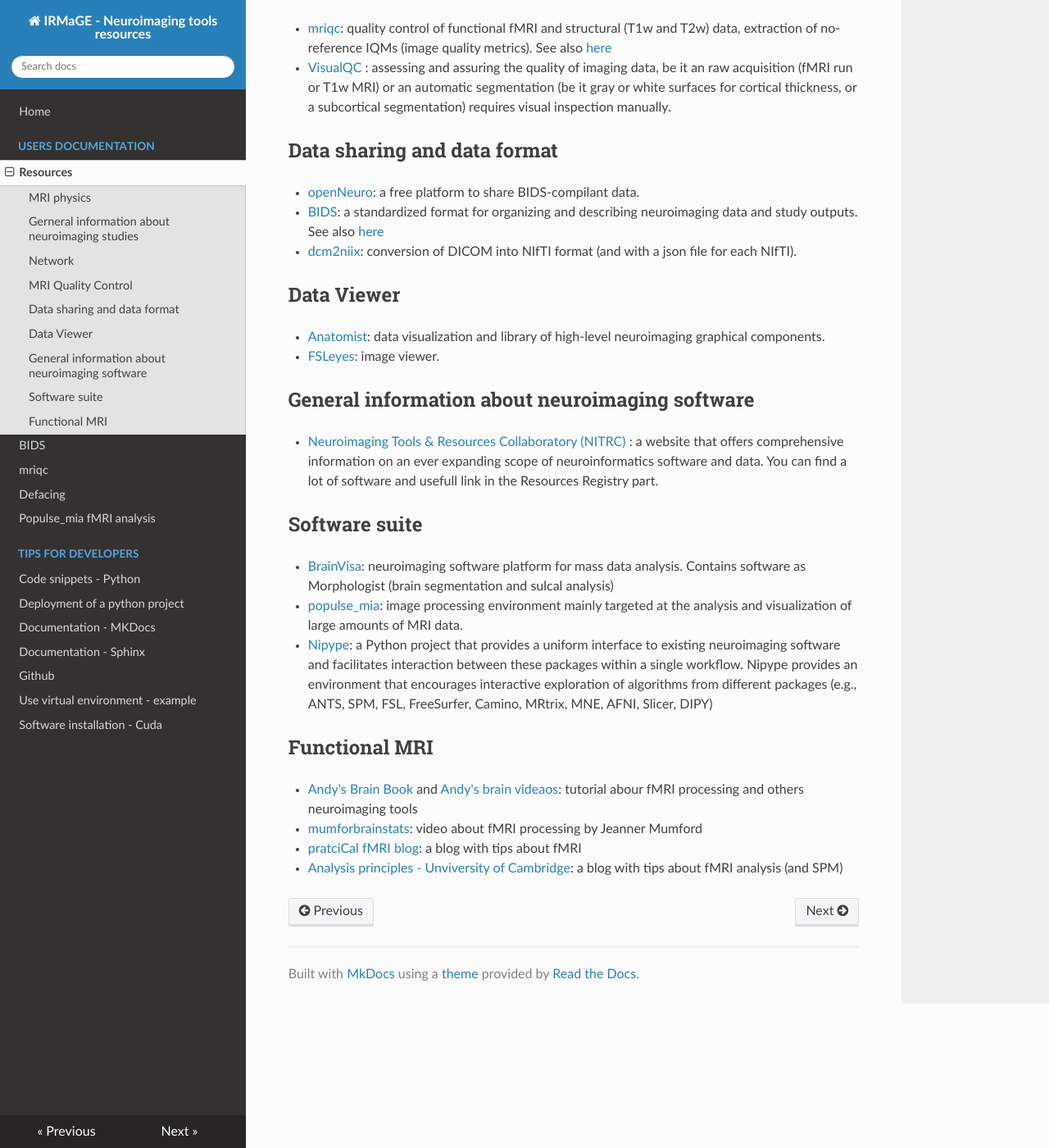
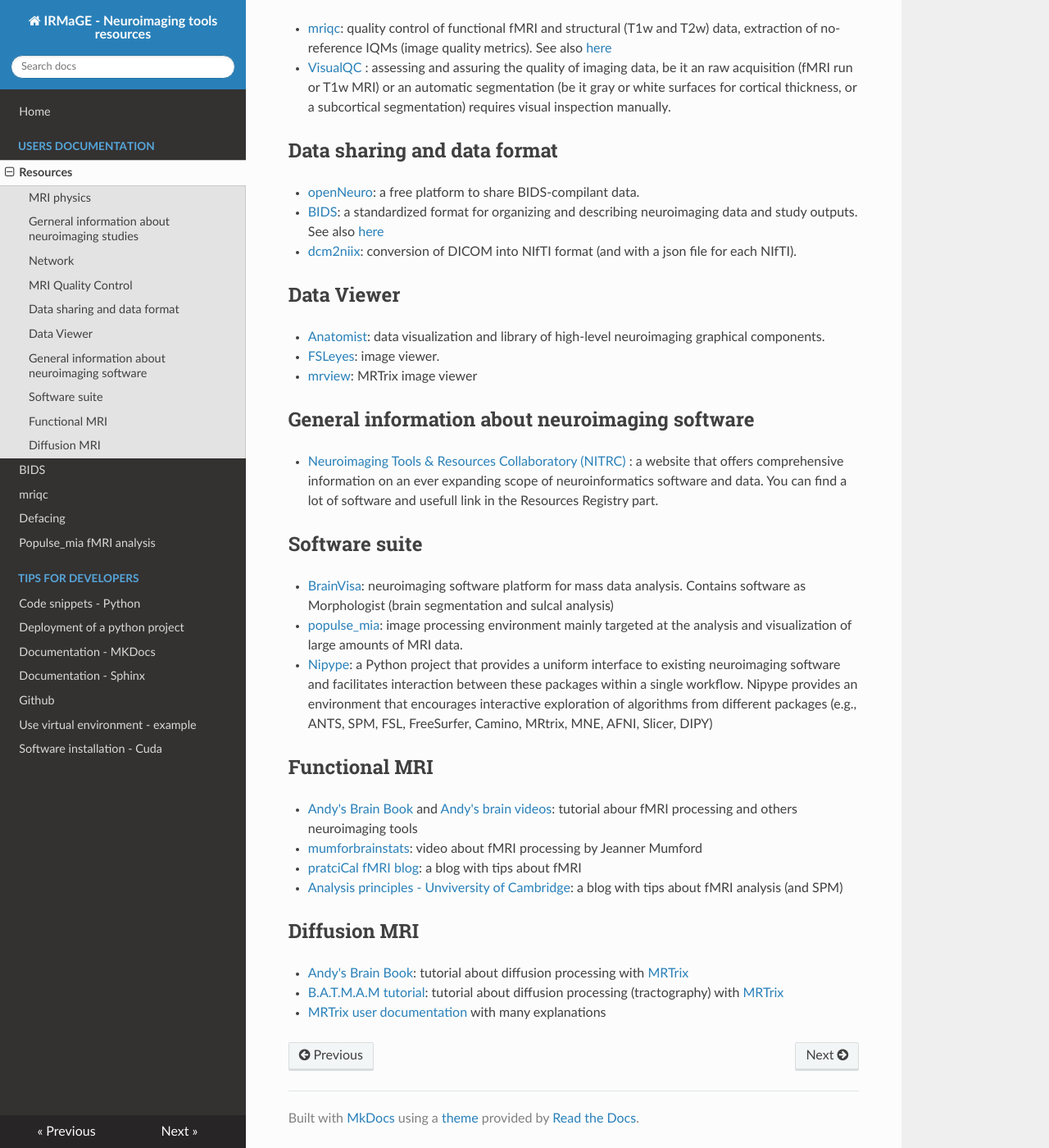
Before and after one commit to IRMaGe-3T/irmage-tools-resources, an MkDocs documentation site: the page built from docs/users/resources.md, in a window 1280 px wide and 1400 px high, scrolled down 625 px. Shown: the whole window at 82% size. Built offline with MkDocs 1.6.1, drawn with Linux system fonts in a browser that asks for light colours; nearby versions of some CDN libraries.

Commit message:
add resources

```diff
--- a/docs/users/resources.md
+++ b/docs/users/resources.md
@@ -26,6 +26,7 @@ Please note that this resources are not exhaustive.
 ## Data Viewer
 - [Anatomist](https://brainvisa.info/web/anatomist.html): data visualization and library of high-level neuroimaging graphical components.
 - [FSLeyes](https://fsl.fmrib.ox.ac.uk/fsl/fslwiki/FSLeyes): image viewer.
+- [mrview](https://mrtrix.readthedocs.io/en/latest/reference/commands/mrview.html): MRTrix image viewer
 
 ## General information about neuroimaging software
 - [Neuroimaging Tools & Resources Collaboratory (NITRC)](https://www.nitrc.org/) : a website that offers comprehensive information on an ever expanding scope of neuroinformatics software and data. You can find a lot of software and usefull link in the Resources Registry part.
@@ -36,7 +37,12 @@ Please note that this resources are not exhaustive.
 - [Nipype](https://nipype.readthedocs.io/en/latest/): a Python project that provides a uniform interface to existing neuroimaging software and facilitates interaction between these packages within a single workflow. Nipype provides an environment that encourages interactive exploration of algorithms from different packages (e.g., ANTS, SPM, FSL, FreeSurfer, Camino, MRtrix, MNE, AFNI, Slicer, DIPY)
 
 ## Functional MRI
-- [Andy's Brain Book](https://andysbrainbook.readthedocs.io/en/latest/) and [Andy's brain videaos](https://www.andysbrainblog.com/videos): tutorial abour fMRI processing and others neuroimaging tools
+- [Andy's Brain Book](https://andysbrainbook.readthedocs.io/en/latest/) and [Andy's brain videos](https://www.andysbrainblog.com/videos): tutorial abour fMRI processing and others neuroimaging tools
 - [mumforbrainstats](https://www.youtube.com/@mumfordbrainstats): video about fMRI processing by Jeanner Mumford
 - [pratciCal fMRI blog](https://practicalfmri.blogspot.com/): a blog with tips about fMRI
 - [Analysis principles - Unviversity of Cambridge](https://imaging.mrc-cbu.cam.ac.uk/imaging/AnalysisPrinciples): a blog with tips about fMRI analysis (and SPM)
+
+## Diffusion MRI
+- [Andy's Brain Book](https://andysbrainbook.readthedocs.io/en/latest/MRtrix/MRtrix_Introduction.html): tutorial about diffusion processing with [MRTrix](https://mrtrix.readthedocs.io/en/latest/)
+- [B.A.T.M.A.M tutorial](https://osf.io/fkyht/): tutorial about diffusion processing (tractography) with [MRTrix](https://mrtrix.readthedocs.io/en/latest/)
+- [MRTrix user documentation](https://mrtrix.readthedocs.io/en/latest/) with many explanations
```
